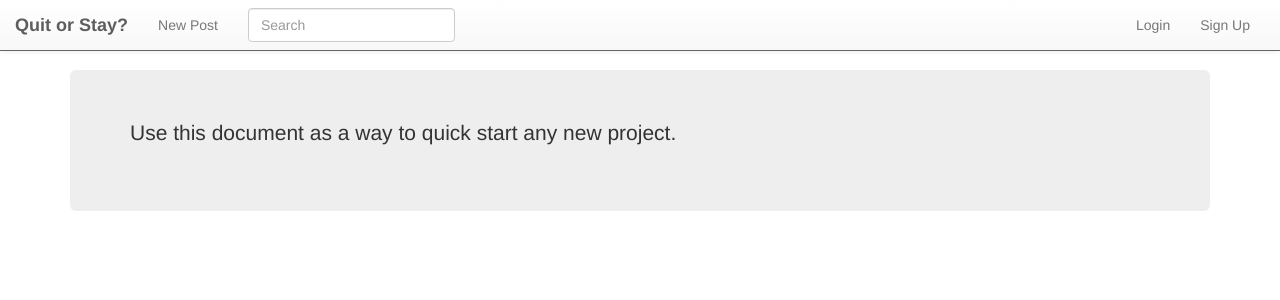
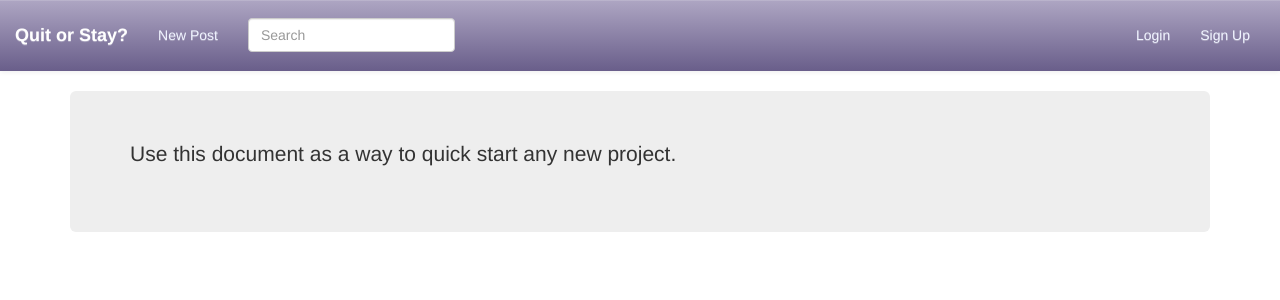
Before and after one commit to project-musashi/GTR, a Django app: page /home/ in a window 1280 px wide. Shown: the top 300 px of the page. Run offline with Django 3.2, Linux system fonts and the light colour scheme; parts of the project's set-up code (start-up, migrations or seed data) failed here and were passed over; some libraries are stand-ins or nearby versions.

Commit message:
Update Navbar

```diff
--- a/GTR/static/css/project.css
+++ b/GTR/static/css/project.css
@@ -34,18 +34,89 @@
 }
 
 body {
-    padding-top: 70px;
-    /*background-color: #f0f0f0;*/
+    /*padding-top: 70px; */
+    /*background-color: #ffffff; */
 }
 
 .navbar {
-   border-color: #666666;
+
+}
+.navbar-default {
+
+  padding-top: 10px;
+  padding-bottom: 10px;
+
+  background-color: #6a5f8b;
+  border-color: #6a5f8b;
+  background-image: -webkit-gradient(linear, left 0%, left 100%, from(#aea6c3), to(#6a5f8b));
+  background-image: -webkit-linear-gradient(top, #aea6c3, 0%, #6a5f8b, 100%);
+  background-image: -moz-linear-gradient(top, #aea6c3 0%, #6a5f8b 100%);
+  background-image: linear-gradient(to bottom, #aea6c3 0%, #6a5f8b 100%);
+  background-repeat: repeat-x;
+  filter: progid:DXImageTransform.Microsoft.gradient(startColorstr='#ff9288ae', endColorstr='#ff766a99', GradientType=0);}
+.navbar-default .navbar-brand {
+  color: #ffffff;
+}
+.navbar-default .navbar-brand:hover, .navbar-default .navbar-brand:focus {
+  color: #ffffff;
+}
+.navbar-default .navbar-text {
+  color: #f0f4ff;
+}
+.navbar-default .navbar-nav > li > a {
+  color: #f0f4ff;
+}
+.navbar-default .navbar-nav > li > a:hover, .navbar-default .navbar-nav > li > a:focus {
+  color: #ffffff;
+}
+.navbar-default .navbar-nav > .active > a, .navbar-default .navbar-nav > .active > a:hover, .navbar-default .navbar-nav > .active > a:focus {
+  color: #ffffff;
+  background-color: #8e44ad;
+}
+.navbar-default .navbar-nav > .open > a, .navbar-default .navbar-nav > .open > a:hover, .navbar-default .navbar-nav > .open > a:focus {
+  color: #ffffff;
+  background-color: #8e44ad;
+}
+.navbar-default .navbar-toggle {
+  border-color: #ffffff;
+}
+.navbar-default .navbar-toggle:hover, .navbar-default .navbar-toggle:focus {
+  background-color: #6a5f8b;
+}
+.navbar-default .navbar-toggle .icon-bar {
+  background-color: #f0f4ff;
+}
+.navbar-default .navbar-collapse,
+.navbar-default .navbar-form {
+  border-color: #f0f4ff;
+}
+.navbar-default .navbar-link {
+  color: #f0f4ff;
+}
+.navbar-default .navbar-link:hover {
+  color: #ffffff;
+}
+
+@media (max-width: 767px) {
+  .navbar-default .navbar-nav .open .dropdown-menu > li > a {
+    color: #f0f4ff;
+  }
+  .navbar-default .navbar-nav .open .dropdown-menu > li > a:hover, .navbar-default .navbar-nav .open .dropdown-menu > li > a:focus {
+    color: #ffffff;
+  }
+  .navbar-default .navbar-nav .open .dropdown-menu > .active > a, .navbar-default .navbar-nav .open .dropdown-menu > .active > a:hover, .navbar-default .navbar-nav .open .dropdown-menu > .active > a:focus {
+    color: #ffffff;
+    background-color: #8e44ad;
+  }
 }
 
 .navbar-right {
    padding-right: 30px;
 }
 
+.jumbotron {
+   /*background-color: #e5abff;*/
+}
 .panel{
   border-color: #c0c0c0;
 }
--- a/GTR/templates/base.html
+++ b/GTR/templates/base.html
@@ -33,7 +33,7 @@
   </head>
 
   <body>
-    <nav role="navigation" class="navbar navbar-default navbar-fixed-top">
+    <nav role="navigation" class="navbar navbar-default navbar-static-top">
         <!-- Brand and toggle get grouped for better mobile display -->
         <div class="navbar-header">
             <button type="button" data-target="#navbarCollapse" data-toggle="collapse" class="navbar-toggle">
```
